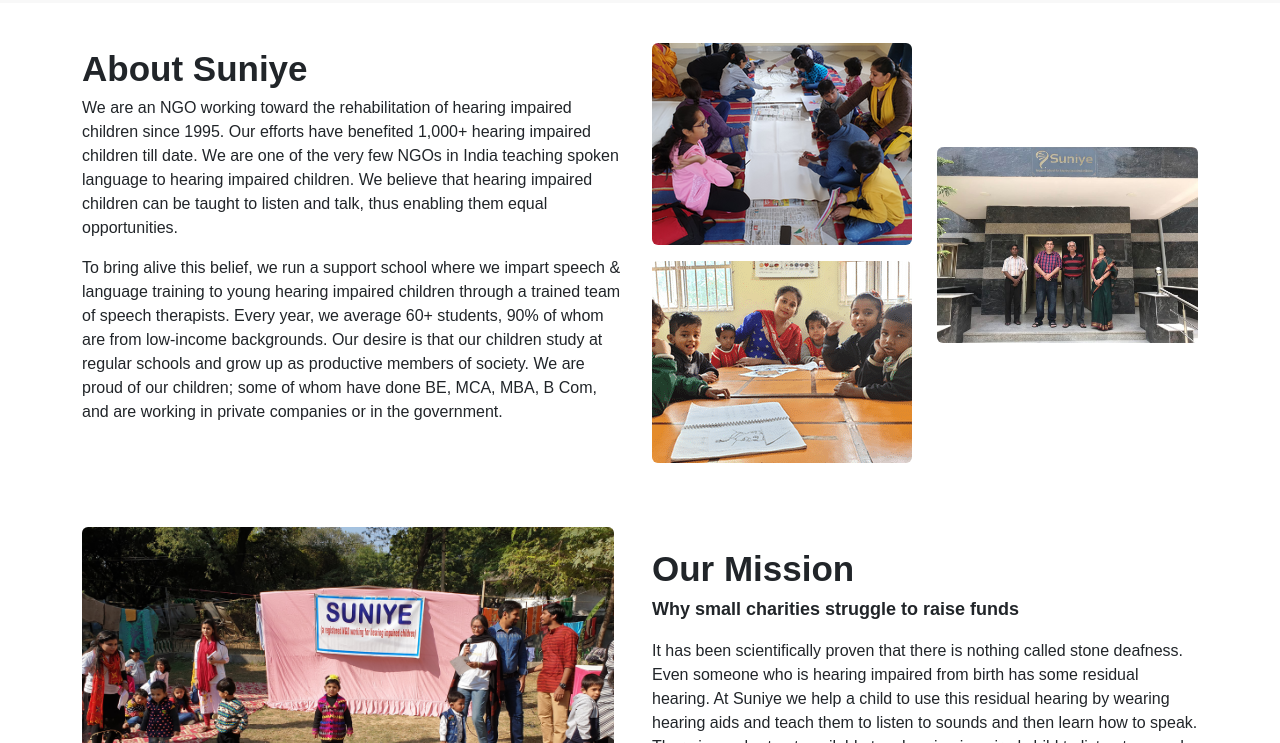
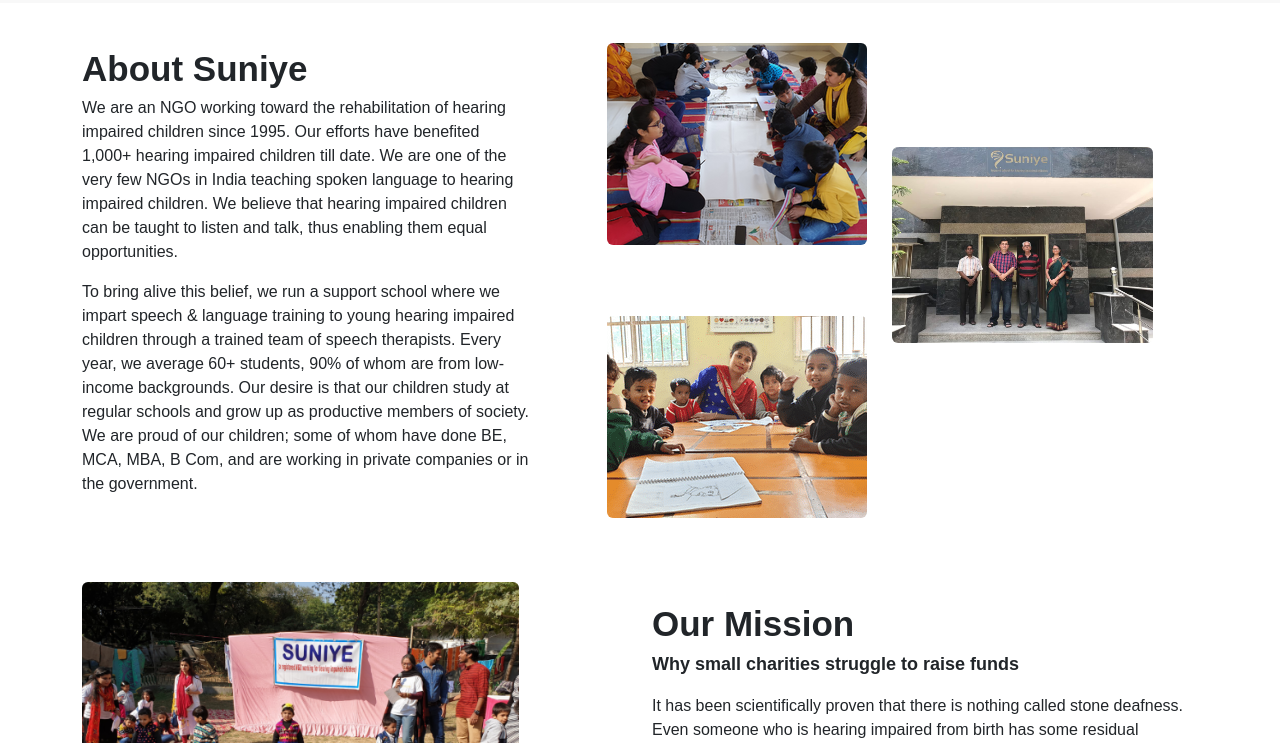
Before and after one commit to Trisha061104/Suniye, a plain HTML site: page about us.html in a window 1280 px wide. Shown: the part 57-800 px from the top of the page. Drawn offline with nearby package versions, Linux system fonts and the light colour scheme.

Commit message:
Add files via upload

```diff
--- a/about us.html
+++ b/about us.html
@@ -206,8 +206,8 @@ footer a {
             </ul>
         </li>
         <a href="./school.html">Suniye School</a>
-        <a href="#blogs">Blogs</a>
-        <a href="#faq">FAQ</a>
+        <a href="./blog.html">Blogs</a>
+        <a href="./faq.html">FAQ</a>
         <a href="./contactUs.html">Contact Us</a>
     </nav>
     <button class="donate-btn btn-primary"><a href="./donate.html" style="text-decoration: none; color: white;">Donate</a></button>
@@ -217,17 +217,22 @@ footer a {
   <!-- About Section -->
   <div class="container about-section">
     <div class="row">
-      <div class="col-md-6">
+      <div class="col-md-5">
         <h style="font-family: Arial, Helvetica, sans-serif;
                   font-weight: bold;
                   font-size: 35px;">About Suniye</h>
 
-        <p> We are an NGO working toward the rehabilitation of hearing impaired children since 1995. Our efforts have benefited 1,000+ hearing impaired children till date. We are one of the very few NGOs in India teaching spoken language to hearing impaired children. We believe that hearing impaired children can be taught to listen and talk, thus enabling them equal opportunities.</p>
+        <p> We are an NGO working toward the rehabilitation of hearing impaired children since 1995.
+          Our efforts have benefited 1,000+ hearing impaired children till date.
+          We are one of the very few NGOs in India teaching spoken language to hearing impaired children.
+          We believe that hearing impaired children can be taught to listen and talk, thus enabling them equal opportunities.</p>
 
-            To bring alive this belief, we run a support school where we impart speech & language training to young hearing impaired children through a trained team of speech therapists. Every year, we average 60+ students, 90% of whom are from low-income backgrounds. Our desire is that our children study at regular schools and grow up as productive members of society.  We are proud of our children; some of whom have done BE, MCA, MBA, B Com, and are working in private companies or in the government.</p>
-
+          To bring alive this belief, we run a support school where we impart speech & language training to young hearing
+          impaired children through a trained team of speech therapists. Every year, we average 60+ students, 90% of whom are
+          from low-income backgrounds. Our desire is that our children study at regular schools and grow up as productive members of society.
+           We are proud of our children; some of whom have done BE, MCA, MBA, B Com, and are working in private companies or in the government.
       </div>
-      <div class="col-md-3">
+      <div class="col-md-3" style="margin-left: 50px;">
         <div class="row-cols-1">
           <div class="col">
             <img src="./home pic.png" class="img-fluid mb-3 rounded-2" alt="Image">
@@ -236,22 +241,21 @@ footer a {
 
         <div class="row">
           <div class="col">
-            <img src="./home pic 3.png" class="img-fluid mb-3 rounded-2" alt="Image">
+            <img src="./home pic 3.png" class="img-fluid mb-3 rounded-2" style="margin-top: 55px;" alt="Image">
           </div>
         </div>
       </div>
-      <div class="col-md-3">
-
-            <img src="./home pic 2.jpg" class="img-fluid mb-3 rounded-2" alt="Image" style="width: 265px; margin-top: 40%;"></div>
-
-    </div>
+       <div class="col-md-3">
+         <img src="./home pic 2.jpg" class="img-fluid mb-3 rounded-2" alt="Image" style="width: 265px; margin-top: 40%;">
+       </div>
+     </div>
   </div>
 
   <!-- Mission Section -->
   <div class="container my-5">
     <div class="row">
       <div class="col-md-6">
-        <img src="./mission.png" class="img-fluid rounded-2" alt="Mission">
+        <img src="./mission.png" class="img-fluid rounded-2" style="width: 80%;" alt="Mission">
       </div>
       <div class="col-md-6">
         <p></p>
```
